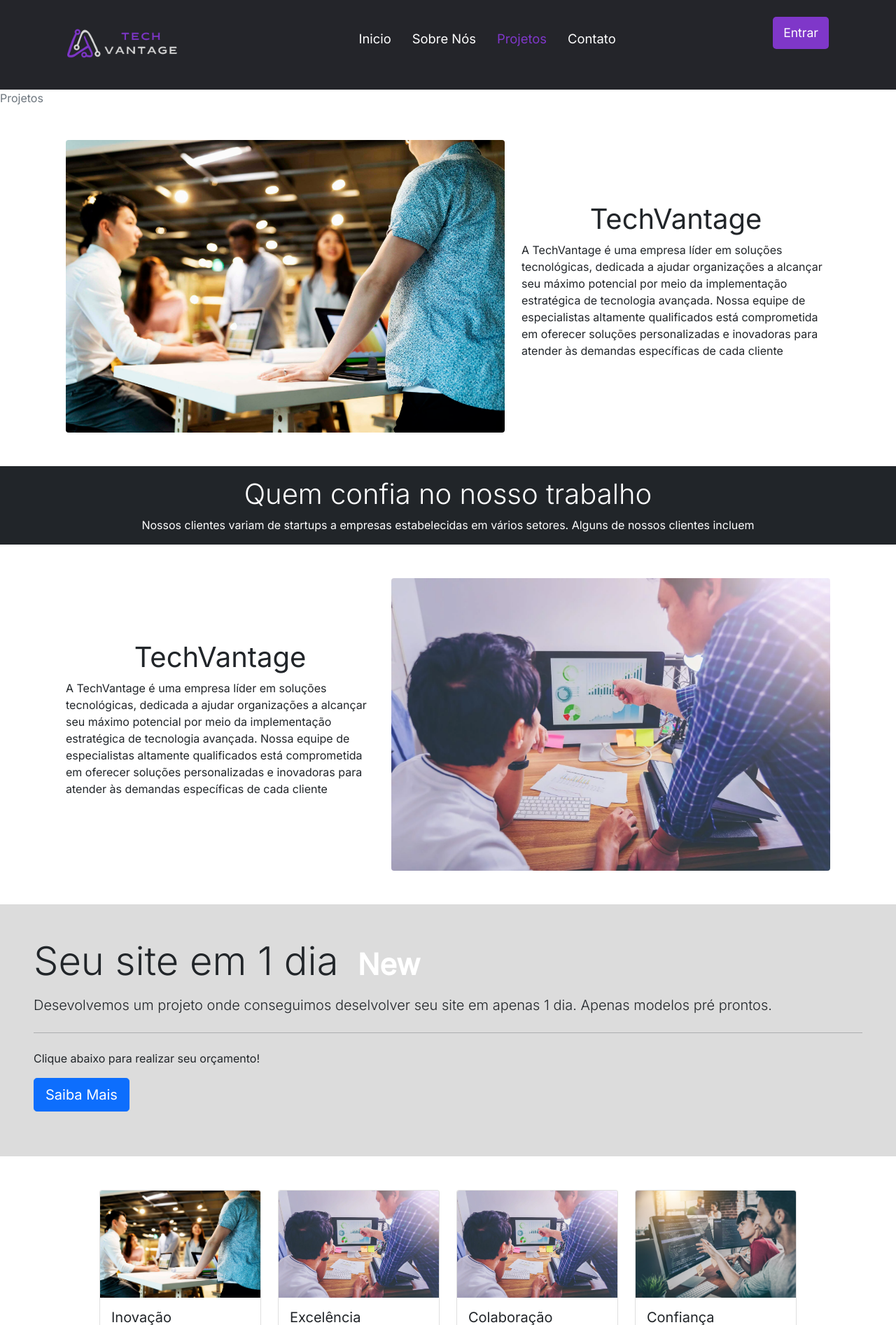
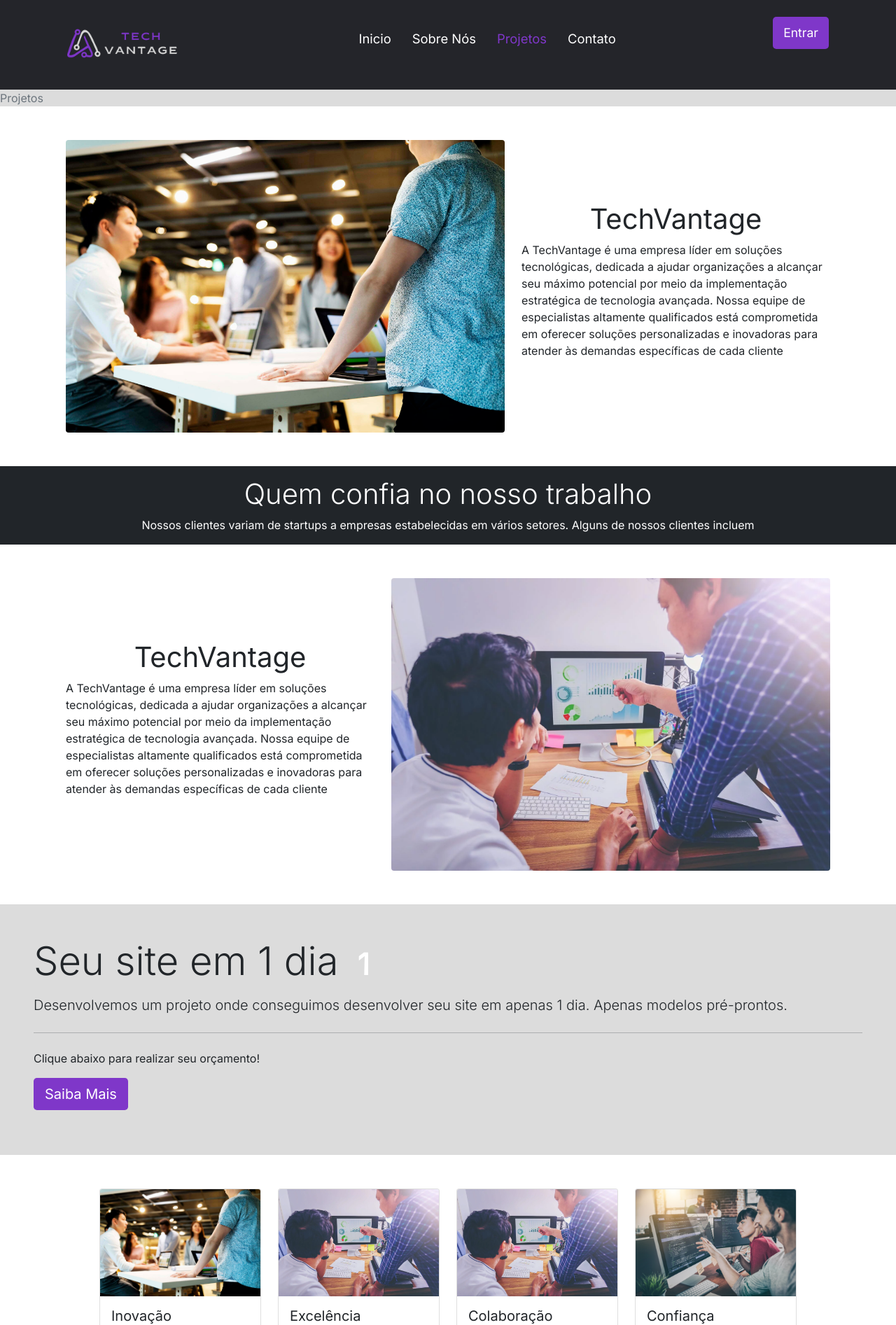
Before and after one commit to nathanmota-dev/Programacao-para-Internet-1, a PHP site: page /projetos.php in a window 1280 px wide. Shown: the top 1893 px of the page at 70% size. Run offline with PHP 8.4, Linux system fonts and the light colour scheme; some libraries are stand-ins or nearby versions.

Commit message:
atualizando dados

```diff
--- a/assets/css/style.css
+++ b/assets/css/style.css
@@ -294,8 +294,8 @@ footer {
     display: flex;
     justify-content: center;
     background-color: var(--color-neutral-0);
-    font-size: 0.9;
-    padding: 0.5rem;
+    font-size: 0.9rem;
+    padding: 1.5rem;
     font-weight: 100;
 }
 
@@ -505,6 +505,22 @@ footer {
 
 }
 
+/*@media (min-width: 1065px) and (max-width: 1148px) {
+    .form-image {
+        display: none;
+    }
+
+    .container-register {
+        width: 60%;
+        height: auto;
+    }
+
+    .form {
+        width: 100%;
+        height: auto;
+    }
+}*/
+
 @media screen and (max-width: 1064px) {
     .container-register {
         width: 100%;
@@ -540,7 +556,7 @@ footer {
     }
 }
 
-
+/*@media (max-width: 480px) {}*/
 
 .purple-bg {
     background-color: #DCDCDC;
@@ -647,10 +663,6 @@ footer {
     padding: 0px 5px;
 }
 
-/*.input-field input:focus {
-    outline: none;
-}*/
-
 /* Forgot password */
 #forgot_password a {
     text-decoration: none;
@@ -709,7 +721,7 @@ a .color {
 }
 
 .cor-botao {
-    border: none;
-    background-color: var(--color-roxo);
+    border: none !important;
+    background-color: var(--color-roxo) !important;
     border-radius: 5px;
 }
--- a/assets/js/script.js
+++ b/assets/js/script.js
@@ -169,6 +169,18 @@ function getSelectedInterests() {
     return selectedInterests.join(', ');
 }
 
+//notificação - Badge Bootstrap
+var notificacoes = 0;
+
+function adicionarNotificacao() {
+    notificacoes++;
+    document.getElementById('badgeNotificacao').innerText = notificacoes;
+}
+
+// Exemplo: adicionar uma notificação quando a página carrega
+adicionarNotificacao();
+
+
 /*function passwordValidate() {
     if (campos[3].value.length < 8) {
         setError(3);
--- a/contato.php
+++ b/contato.php
@@ -158,7 +158,7 @@ include 'header.php';
                                             dados</button>
                                         <button type="button" class="btn btn-secondary" onclick="editForm()">Alterar
                                             dados</button>
-                                        <button type="submit" name="submit" class="btn btn-primary"
+                                        <button type="submit" name="submit" class="btn btn-primary cor-botao"
                                             onclick="submitForm()">Enviar
                                             formulário</button>
                                         <span class="span-required">Corriga os erros do formulário</span>
--- a/projetos.php
+++ b/projetos.php
@@ -20,7 +20,7 @@ include 'header.php';
 <body>
 
     <main>
-        <nav aria-label="breadcrumb">
+        <nav class="purple-bg" aria-label="breadcrumb">
             <ol class="breadcrumb">
                 <li class="breadcrumb-item active" aria-current="page">Projetos</li>
             </ol>
@@ -67,15 +67,16 @@ include 'header.php';
             </div>
         </div>
 
-        <div class="jumbotron p-5 purple-bg ">
-            <h1 class="display-4">Seu site em 1 dia<span class="badge badge-secondary">New</span></h1>
-            <p class="lead">Desevolvemos um projeto onde conseguimos deselvolver seu site em apenas 1 dia. Apenas
-                modelos pré prontos.</p>
+        <div id="notificacoes" class="jumbotron p-5 purple-bg">
+            <h1 class="display-4">Seu site em 1 dia<span class="badge badge-secondary" id="badgeNotificacao"></span>
+            </h1>
+            <p class="lead">Desenvolvemos um projeto onde conseguimos desenvolver seu site em apenas 1 dia. Apenas
+                modelos pré-prontos.</p>
             <hr class="my-4">
-            <p>Clique abaixo para realizar seu orçamento!
-            </p>
+            <p>Clique abaixo para realizar seu orçamento!</p>
             <p class="lead">
-                <a class="btn btn-primary btn-lg" href="#" role="button">Saiba Mais</a>
+                <a id="btnAdicionarNotificacao" class="btn btn-primary btn-lg cor-botao" role="button"
+                    onclick="adicionarNotificacao()">Saiba Mais</a>
             </p>
         </div>
 
@@ -88,7 +89,7 @@ include 'header.php';
                             <h5 class="card-title">Inovação</h5>
                             <p class="card-text">Estamos constantemente explorando novas tecnologias e metodologias para
                                 oferecer soluções inovadoras e alavancar o potencial de nossos clientes.</p>
-                            <a href="#" class="btn btn-primary">Saiba mais</a>
+                            <a href="#" class="btn btn-primary cor-botao">Saiba mais</a>
                         </div>
                     </div>
                 </div>
@@ -100,7 +101,7 @@ include 'header.php';
                             <p class="card-text">Buscamos continuamente a excelência em tudo o que fazemos, desde a
                                 concepção de produtos até a entrega de serviços, garantindo a satisfação de nossos
                                 clientes.</p>
-                            <a href="#" class="btn btn-primary">Saiba mais</a>
+                            <a href="#" class="btn btn-primary cor-botao">Saiba mais</a>
                         </div>
                     </div>
                 </div>
@@ -112,7 +113,7 @@ include 'header.php';
                             <p class="card-text">Acreditamos no poder da colaboração e trabalhamos em estreita parceria
                                 com nossos clientes para entender suas necessidades e oferecer soluções personalizadas.
                             </p>
-                            <a href="#" class="btn btn-primary">Saiba mais</a>
+                            <a href="#" class="btn btn-primary cor-botao">Saiba mais</a>
                         </div>
                     </div>
                 </div>
@@ -123,7 +124,7 @@ include 'header.php';
                             <h5 class="card-title">Confiança</h5>
                             <p class="card-text">Construímos relacionamentos sólidos e duradouros com nossos clientes,
                                 baseados na confiança, integridade e transparência em todas as interações.</p>
-                            <a href="#" class="btn btn-primary">Saiba mais</a>
+                            <a href="#" class="btn btn-primary cor-botao">Saiba mais</a>
                         </div>
                     </div>
                 </div>
--- a/sobrenos.php
+++ b/sobrenos.php
@@ -82,7 +82,7 @@ include 'header.php';
                                 oferecer soluções inovadoras e alavancar o potencial de nossos clientes</p>
                         </div>
                         <div class="card-footer">
-                            <a href="#" class="btn btn-primary btn-sm">Saiba mais</a>
+                            <a href="#" class="btn btn-primary btn-sm cor-botao">Saiba mais</a>
                         </div>
                     </div>
                 </div>
@@ -96,7 +96,7 @@ include 'header.php';
                                 clientes</p>
                         </div>
                         <div class="card-footer">
-                            <a href="#" class="btn btn-primary btn-sm color">Saiba mais</a>
+                            <a href="#" class="btn btn-primary btn-sm color cor-botao">Saiba mais</a>
                         </div>
                     </div>
                 </div>
@@ -110,7 +110,7 @@ include 'header.php';
                                 que impulsionem o sucesso mútuo</p>
                         </div>
                         <div class="card-footer">
-                            <a href="#" class="btn btn-primary btn-sm">Saiba mais</a>
+                            <a href="#" class="btn btn-primary btn-sm cor-botao">Saiba mais</a>
                         </div>
                     </div>
                 </div>
```
Also changed, not shown: conexao.php (+4 -4 lines), README.md.
